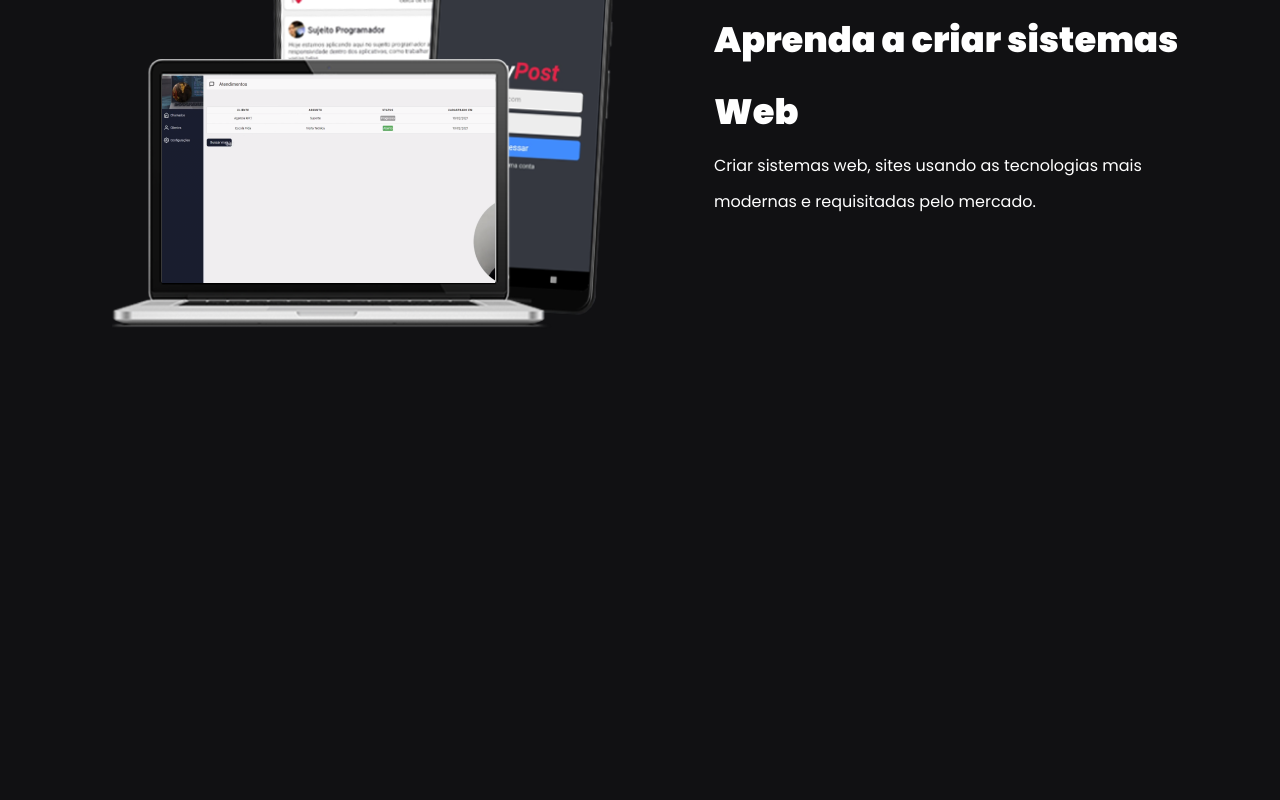
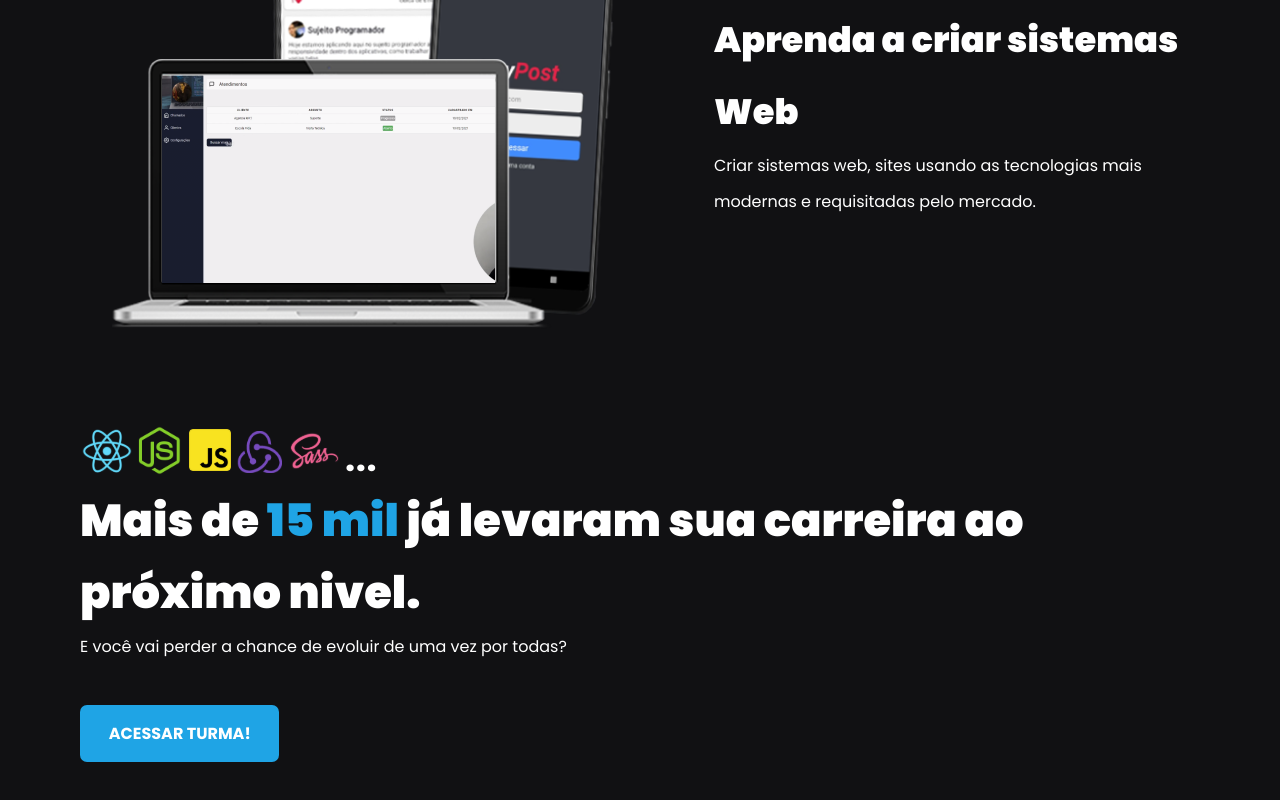
Before and after one commit to leo-ngra/newspaper-project, a Next.js app: page / in a window 1280 px wide. Shown: the part 1697-2497 px from the top of the page. Before the commit the page ends 2114 px from the top, so only its background shows below. Built offline with nearby package versions, Linux system fonts and the light colour scheme.

Commit message:
creation header

```diff
--- a/src/pages/index.tsx
+++ b/src/pages/index.tsx
@@ -1,6 +1,8 @@
 import type { NextPage } from 'next'
 import styles from '../styles/home.module.scss'
 import Head from 'next/head'
+import Image from 'next/image'
+import techsImage from '../../public/images/techs.svg'
 
 const Home: NextPage = () => {
   return (
@@ -45,6 +47,17 @@ const Home: NextPage = () => {
           </section>
         </div>
 
+        <div className={styles.nextLevelContent}>
+          <Image src={techsImage} alt='Tecnologias' />
+          <h2>Mais de <span className={styles.alunos}>15 mil</span> já levaram sua carreira ao próximo nivel.</h2>
+          <span>E você vai perder a chance de evoluir de uma vez por todas?</span>
+          <a>
+            <button>
+              ACESSAR TURMA!
+            </button>
+          </a>
+        </div>
+
       </main>
     </>
   )
--- a/src/styles/home.module.scss
+++ b/src/styles/home.module.scss
@@ -83,3 +83,42 @@
             color: var(--white);
         }
 }
+
+.nextLevelContent {
+    max-width: 1120px;
+    margin: 6rem auto;
+    display: flex;
+    align-items: flex-start;
+    justify-content: space-between;
+    flex-direction: column;
+
+        h2 {
+            font-size: 2.8rem;
+            line-height: 4.5rem;
+            font-weight: 900;
+            color: var(--white);
+
+                span {
+                    font-size: 2.8rem;
+                    line-height: 4.5rem;
+                    font-weight: 900;
+                    color: var(--blue-900);
+                }
+        }
+
+        span {
+            font-size: 1rem;
+            line-height: 2.25rem;
+            color: var(--white);
+        }
+
+        button {
+            background-color: var(--blue-900);
+            border: 0;
+            padding: 1rem 1.8rem;
+            margin-top: 2.5rem;
+            border-radius: 7px;
+            color: var(--white);
+            font-weight: bold;
+        }
+}
```
